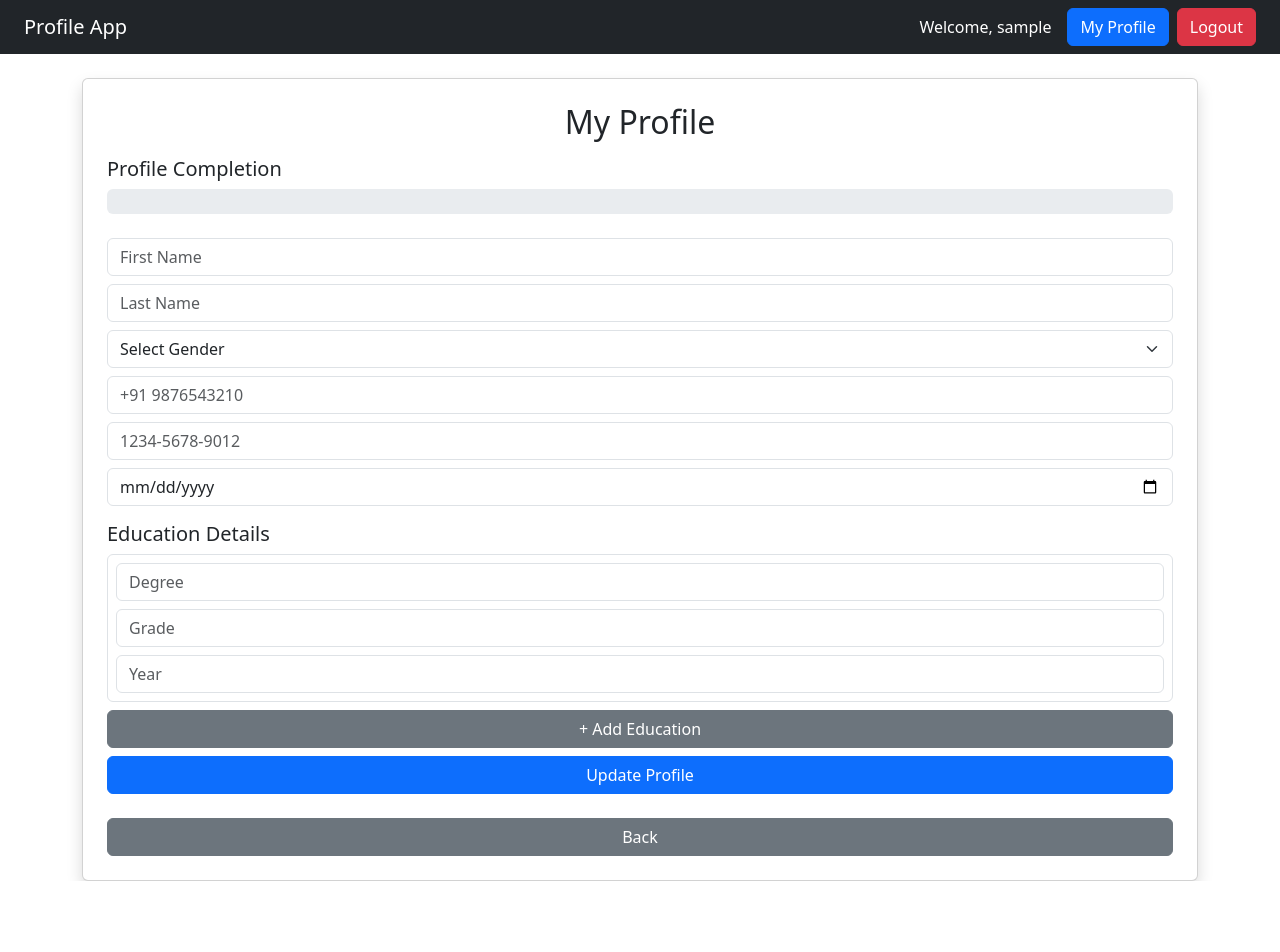
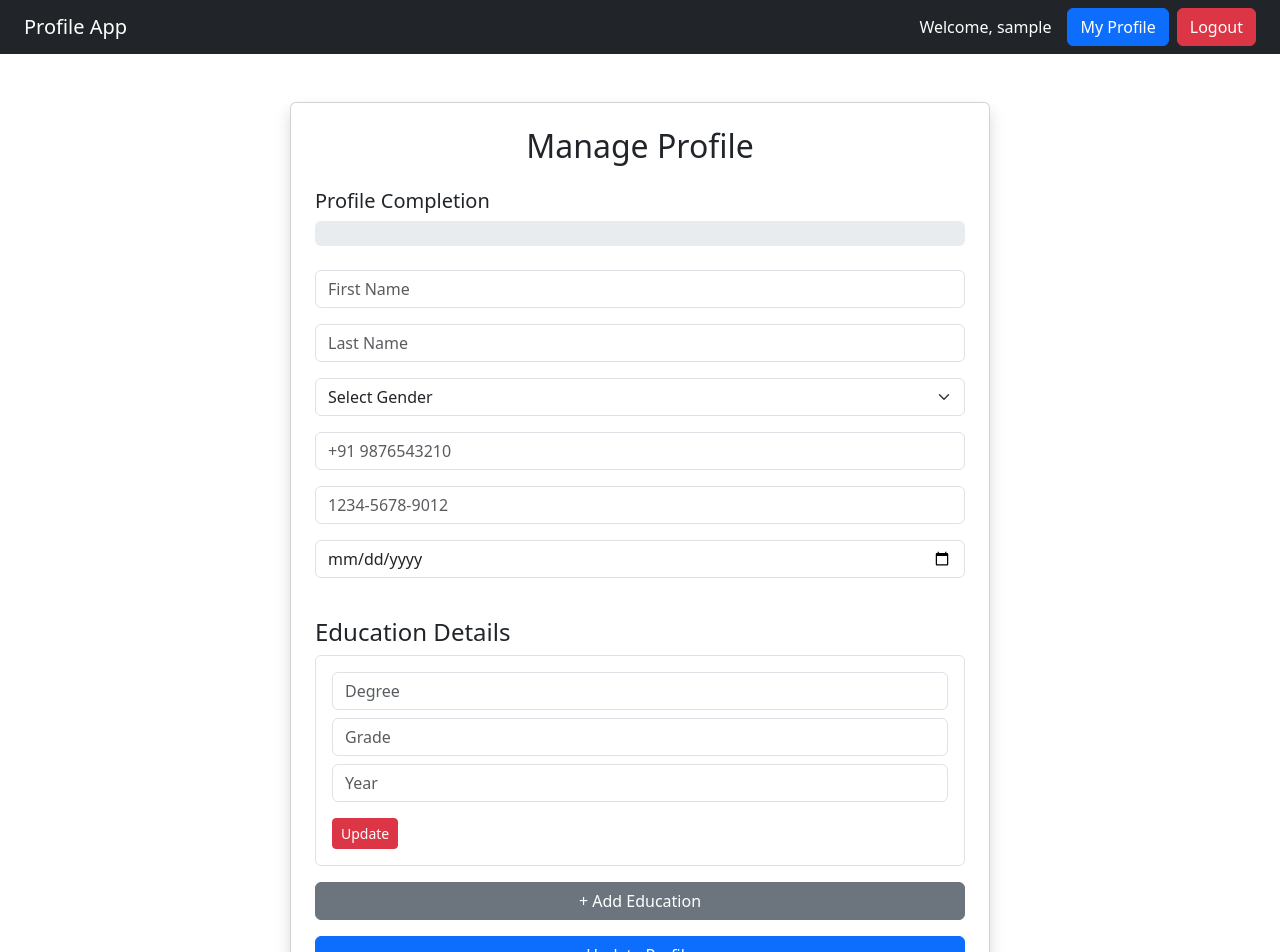
Before and after one commit to PranayHazra-007/Authentication, a React app: page /home/profile in a window 1280 px wide. Shown: the top 952 px of the page. Before the commit the page ends 881 px from the top, so only its background shows below. Built offline with nearby package versions, Linux system fonts and the light colour scheme; sample sign-in values are in the browser's storage; the HTML template or start-up script is replaced by a standard one.

Commit message:
Routing Authenticatin

```diff
--- a/package.json
+++ b/package.json
@@ -13,6 +13,7 @@
     "bootstrap": "^5.3.8",
     "react": "^19.2.6",
     "react-dom": "^19.2.6",
+    "react-hot-toast": "^2.6.0",
     "react-router-dom": "^7.17.0"
   },
   "devDependencies": {
--- a/src/App.jsx
+++ b/src/App.jsx
@@ -1,6 +1,6 @@
 import React from "react";
 import { BrowserRouter, Routes, Route, Navigate } from "react-router-dom";
-
+import { Toaster } from "react-hot-toast";
 import Login from "./pages/Login";
 import Register from "./pages/Register";
 import HomePage from "./pages/HomePage";
@@ -16,7 +16,9 @@ const PrivateRoute = ({ children }) => {
 
 const App = () => {
   return (
+
     <BrowserRouter>
+     <Toaster position="top-center" reverseOrder={false} />
       <Routes>
         <Route path="/" element={<Login />} />
         <Route path="/register" element={<Register />} />
--- a/src/pages/Login.jsx
+++ b/src/pages/Login.jsx
@@ -1,5 +1,6 @@
 import React, { useState } from "react";
 import { Link, useNavigate } from "react-router-dom";
+import toast from "react-hot-toast";
 
 const Login = () => {
   const navigate = useNavigate();
@@ -27,7 +28,7 @@ const Login = () => {
     );
 
     if (!user) {
-      return alert("Invalid Email or Password");
+      return toast.error("Invalid Email or Password");
     }
 
     localStorage.setItem(
@@ -35,7 +36,7 @@ const Login = () => {
       JSON.stringify(user)
     );
 
-    alert("Login Successful");
+    toast.success("Login Successful");
 
     navigate("/home");
   };
--- a/src/pages/MyProfile.jsx
+++ b/src/pages/MyProfile.jsx
@@ -1,9 +1,9 @@
-import React, { useEffect, useState } from "react";
+import React, { useState, useEffect } from "react";
+import {useNavigate} from "react-router-dom";
 import ProgressBar from "../components/ProgressBar";
-import {useNavigate} from "react-router-dom"
+import toast from "react-hot-toast";
 const MyProfile = () => {
-  const currentUser =
-    JSON.parse(localStorage.getItem("currentUser")) || {};
+  const currentUser = JSON.parse(localStorage.getItem("currentUser"));
   const navigate = useNavigate();
 
   const [profile, setProfile] = useState({
@@ -13,25 +13,37 @@ const MyProfile = () => {
     mobile: "",
     aadhaar: "",
     dob: "",
-    education: [{ degree: "", grade: "", year: "" }],
+    education: [
+      {
+        degree: "",
+        grade: "",
+        year: "",
+      },
+    ],
   });
 
+  const [errors, setErrors] = useState({});
+
   useEffect(() => {
-    if (currentUser.profile) {
+    if (currentUser && currentUser.profile) {
       setProfile(currentUser.profile);
     }
   }, []);
 
   const handleChange = (e) => {
-    setProfile({
-      ...profile,
-      [e.target.name]: e.target.value,
-    });
+    const { name, value } = e.target;
+
+    setProfile((prev) => ({
+      ...prev,
+      [name]: value,
+    }));
   };
 
-  const handleEdu = (index, e) => {
+  const handleEducation = (index, e) => {
+    const { name, value } = e.target;
+
     const temp = [...profile.education];
-    temp[index][e.target.name] = e.target.value;
+    temp[index][name] = value;
 
     setProfile({
       ...profile,
@@ -39,170 +51,318 @@ const MyProfile = () => {
     });
   };
 
-  const addEdu = () => {
-    if (profile.education.length >= 3) {
-      return alert("Maximum 3 Education Entries Allowed");
-    }
-
+  const addEducation = () => {
+  if(profile.education.length < 3) {
     setProfile({
       ...profile,
       education: [
         ...profile.education,
-        { degree: "", grade: "", year: "" },
+        {
+          degree: "",
+          grade: "",
+          year: "",
+        },
       ],
+    });
+  }else{
+    toast.error("You can only add up to 3 education entries.");
+  }
+  };
+
+  const removeEducation = (index) => {
+    const temp = [...profile.education];
+    temp.splice(index, 1);
+
+    setProfile({
+      ...profile,
+      education: temp,
     });
   };
 
-  const saveProfile = () => {
+  const validate = () => {
+    const err = {};
+
+    if (!profile.firstName.trim())
+      err.firstName = "First Name Required";
+
+    if (!profile.lastName.trim())
+      err.lastName = "Last Name Required";
+
+    if (!profile.gender)
+      err.gender = "Select Gender";
+
+    if (!/^\+\d{1,3}\s\d{10}$/.test(profile.mobile))
+      err.mobile = "Example: +91 9876543210";
+
+    if (
+      !/^\d{4}-\d{4}-\d{4}$/.test(profile.aadhaar)
+    )
+      err.aadhaar = "Example: 1234-5678-9012";
+
+    if (!profile.dob)
+      err.dob = "Select DOB";
+
+    profile.education.forEach((item, index) => {
+      if (!item.degree)
+        err[`degree${index}`] = "Required";
+
+      if (!item.grade)
+        err[`grade${index}`] = "Required";
+
+      if (!/^\d{4}$/.test(item.year))
+        err[`year${index}`] = "Invalid Year";
+    });
+
+    setErrors(err);
+
+    return Object.keys(err).length === 0;
+  };
+
+  const updateProfile = () => {
+    if (!validate()) return;
+
+    const updatedCurrent = {
+      ...currentUser,
+      profile,
+    };
+
+    localStorage.setItem(
+      "currentUser",
+      JSON.stringify(updatedCurrent)
+    );
+
     const users =
       JSON.parse(localStorage.getItem("users")) || [];
 
-    const updatedUsers = users.map((user) => {
-      if (user.email === currentUser.email) {
-        return {
-          ...user,
-          profile,
-        };
-      }
-      return user;
-    });
+    const updatedUsers = users.map((u) =>
+      u.email === currentUser.email
+        ? { ...u, profile }
+        : u
+    );
 
     localStorage.setItem(
       "users",
       JSON.stringify(updatedUsers)
     );
 
-    localStorage.setItem(
-      "currentUser",
-      JSON.stringify({
-        ...currentUser,
-        profile,
-      })
-    );
-
-    alert("Profile Updated Successfully");
+    toast.success("Profile Updated Successfully");
+  };
+  const updateEducation = (index) => {
+    const users = JSON.parse(localStorage.getItem("users")) || [];
+     const updatedCurrentUser = { ...currentUser, profile, };
+     localStorage.setItem( "currentUser", JSON.stringify(updatedCurrentUser) );
+     const updatedUsers = users.map((user) => { if (user.email === currentUser.email) { return { ...user, profile, }; } return user; });
+      localStorage.setItem( "users", JSON.stringify(updatedUsers) );
+       toast.success(`Education ${index + 1} Updated Successfully`);
   };
 
   return (
-    <div className="card p-4 shadow">
+    <div className="container mt-5 mb-5">
 
-      <h2 className="text-center mb-3">
-        My Profile
+      <div
+        className="card shadow p-4 mx-auto"
+        style={{ maxWidth: "700px" }}
+      >
+        <h2 className="text-center mb-4">
+          Manage Profile
         </h2>
 
         <ProgressBar profile={profile} />
 
+        <div className="mb-3">
           <input
-        className="form-control mb-2"
+            className="form-control"
             placeholder="First Name"
             name="firstName"
             value={profile.firstName}
             onChange={handleChange}
           />
+          <small className="text-danger">
+            {errors.firstName}
+          </small>
+        </div>
 
+        <div className="mb-3">
           <input
-        className="form-control mb-2"
+            className="form-control"
             placeholder="Last Name"
             name="lastName"
             value={profile.lastName}
             onChange={handleChange}
           />
+          <small className="text-danger">
+            {errors.lastName}
+          </small>
+        </div>
 
+        <div className="mb-3">
           <select
-        className="form-select mb-2"
+            className="form-select"
             name="gender"
             value={profile.gender}
             onChange={handleChange}
           >
-        <option value="">Select Gender</option>
+            <option value="">
+              Select Gender
+            </option>
+
             <option>Male</option>
             <option>Female</option>
             <option>Other</option>
+
           </select>
 
+          <small className="text-danger">
+            {errors.gender}
+          </small>
+
+        </div>
+
+        <div className="mb-3">
+
           <input
-        className="form-control mb-2"
+            className="form-control"
             placeholder="+91 9876543210"
             name="mobile"
             value={profile.mobile}
             onChange={handleChange}
           />
 
+          <small className="text-danger">
+            {errors.mobile}
+          </small>
+
+        </div>
+
+        <div className="mb-3">
+
           <input
-        className="form-control mb-2"
+            className="form-control"
             placeholder="1234-5678-9012"
             name="aadhaar"
             value={profile.aadhaar}
             onChange={handleChange}
           />
 
+          <small className="text-danger">
+            {errors.aadhaar}
+          </small>
+
+        </div>
+
+        <div className="mb-3">
+
           <input
             type="date"
-        className="form-control mb-3"
+            className="form-control"
             name="dob"
             value={profile.dob}
             onChange={handleChange}
           />
 
-      <h5>Education Details</h5>
+          <small className="text-danger">
+            {errors.dob}
+          </small>
 
-      {profile.education.map((edu, index) => (
+        </div>
+
+        <h4 className="mt-4">
+          Education Details
+        </h4>
+
+        {profile.education.map((item, index) => (
+
           <div
             key={index}
-          className="border p-2 rounded mb-2"
+            className="border p-3 rounded mb-3"
           >
+
             <input
               className="form-control mb-2"
               placeholder="Degree"
               name="degree"
-            value={edu.degree}
+              value={item.degree}
               onChange={(e) =>
-              handleEdu(index, e)
+                handleEducation(index, e)
               }
             />
+
+            <small className="text-danger">
+              {errors[`degree${index}`]}
+            </small>
 
             <input
               className="form-control mb-2"
               placeholder="Grade"
               name="grade"
-            value={edu.grade}
+              value={item.grade}
               onChange={(e) =>
-              handleEdu(index, e)
+                handleEducation(index, e)
               }
             />
 
+            <small className="text-danger">
+              {errors[`grade${index}`]}
+            </small>
+
             <input
-            className="form-control"
+              className="form-control mb-2"
               placeholder="Year"
               name="year"
-            value={edu.year}
+              value={item.year}
               onChange={(e) =>
-              handleEdu(index, e)
+                handleEducation(index, e)
               }
             />
+
+            <small className="text-danger">
+              {errors[`year${index}`]}
+            </small>
+
+
+            {profile.education.length > 0 && (
+              <button
+                className="btn btn-danger btn-sm mt-2"
+                onClick={() => updateEducation(index)}
+              >
+                Update
+              </button>
+            )}
+
+
+            {profile.education.length > 1 && (
+              <button
+                className="btn btn-danger btn-sm mt-2"
+                onClick={() =>
+                  removeEducation(index)
+                }
+              >
+                Remove
+              </button>
+            )}
+
           </div>
+
         ))}
 
         <button
-        className="btn btn-secondary mb-2"
-        onClick={addEdu}
+          className="btn btn-secondary mb-3"
+          onClick={addEducation}
         >
           + Add Education
         </button>
 
         <button
           className="btn btn-primary"
-        onClick={saveProfile}
+          onClick={updateProfile}
         >
           Update Profile
         </button>
-       <br></br>
-        <button className="btn btn-secondary" onClick={() => navigate(-1)}>
-        Back
-      </button>
 
+      </div>
+
+     <button onClick={() => navigate(-1)}>Back</button>
     </div>
   );
 };
-
 export default MyProfile;
```
Also changed, not shown: src/pages/Register.jsx (+4 -3 lines), 1 other file (tests, documents, lock files or other folders). Lines whose indentation alone changed are shown as unchanged.
